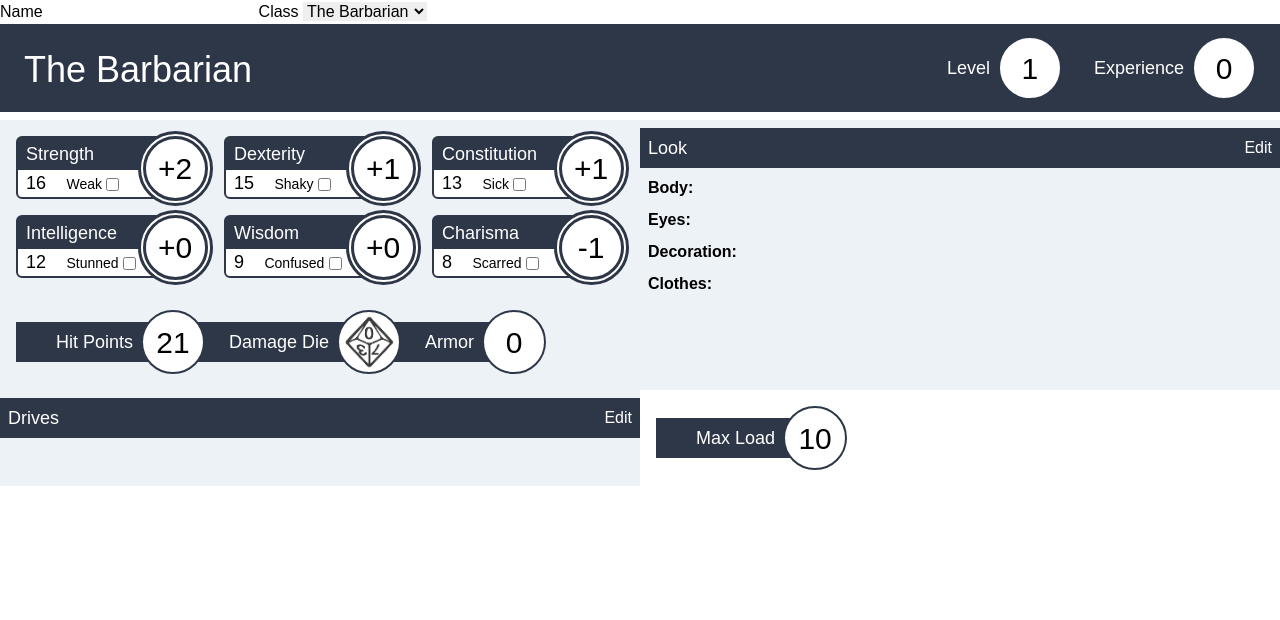
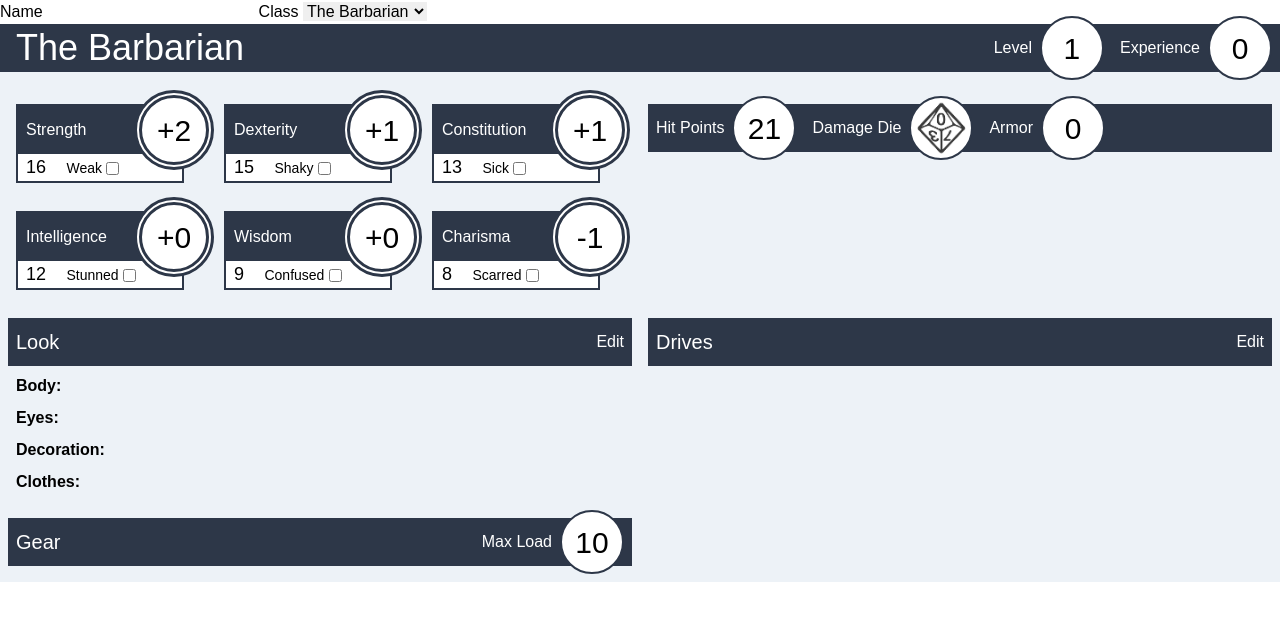
Before and after one commit to robfletcher/dungeon-world-sheets, a Svelte app: page / in a window 1280 px wide. Shown: the top 620 px of the page. Built offline with nearby package versions, Linux system fonts and the light colour scheme; a web font is replaced by a local one.

Commit message:
Much improvement on CSS

```diff
--- a/src/App.svelte
+++ b/src/App.svelte
@@ -28,8 +28,31 @@
   }
 
   h1 {
-    @apply bg-gray-800 text-white text-lg h-8;
     font-family: 'IM Fell English SC', sans-serif;
+  }
+
+  header {
+    @apply col-span-2 flex mb-2 items-center bg-gray-800 text-white h-12;
+  }
+
+  header > h1 {
+    @apply flex-grow leading-none text-xl;
+  }
+
+  header button {
+    @apply flex-initial text-white mx-2;
+  }
+
+  section header > h1 {
+    @apply flex items-center mx-2 h-10;
+  }
+
+  main > section {
+    @apply relative p-2;
+  }
+
+  header .labelled-score {
+    @apply flex-initial my-0;
   }
 
   .bar {
@@ -37,22 +60,15 @@
   }
 
   .labelled-score {
-    @apply m-2 relative;
-  }
-
-  .labelled-score h1,
-  .labelled-score .value {
-    @apply my-3 p-2;
-    display: inline-block;
-    vertical-align: middle;
+    @apply bg-transparent m-2 relative;
   }
 
   .labelled-score h1 {
-    @apply flex items-center h-10 px-10;
+    @apply flex items-center h-10 my-0 mr-16 pr-2 bg-gray-800 text-white;
   }
 
   .labelled-score .value {
-    @apply flex items-center justify-center h-16 w-16 -mr-8 text-3xl bg-white border-solid border-2 border-gray-800 rounded-full;
+    @apply flex items-center justify-center h-16 w-16 text-3xl bg-white text-black border-solid border-2 border-gray-800 rounded-full;
     position: absolute;
     right: 0;
     top: -0.75rem;
--- a/src/CharacterSheet.svelte
+++ b/src/CharacterSheet.svelte
@@ -22,7 +22,6 @@
     </section>
   </header>
 
-  <section>
   <section id="stats">
     <Stat
       name="Strength"
@@ -50,7 +49,8 @@
       bind:stat={$character.charisma}/>
   </section>
 
-    <section class="bar">
+  <section id="combat">
+    <header>
       <section id="hit-points" class="labelled-score">
         <h1>Hit Points</h1>
         <div class="value">{$character.hitPointsCurrent}</div>
@@ -58,14 +58,15 @@
 
       <section id="damage-die" class="labelled-score">
         <h1>Damage Die</h1>
-        <div class="value d{$character.playbook.damageDieFaces}">{$character.playbook.damageDieFaces}</div>
+        <div
+          class="value d{$character.playbook.damageDieFaces}">{$character.playbook.damageDieFaces}</div>
       </section>
 
       <section id="armor" class="labelled-score">
         <h1>Armor</h1>
         <div class="value">{$character.armor}</div>
       </section>
-    </section>
+    </header>
   </section>
 
   <Look/>
@@ -75,27 +76,19 @@
 
 <style>
   main {
-    @apply grid grid-cols-2;
+    @apply grid grid-cols-2 bg-gray-200;
   }
 
-  section {
-    @apply bg-gray-200;
+  main > header {
+    @apply mb-6;
   }
 
-  header {
-    @apply col-span-2 flex bg-gray-800 p-2 pr-12 mb-2 items-center;
-  }
-
-  header > h1 {
-    @apply flex-grow text-4xl rounded-md mx-4 leading-none;
-  }
-
-  header section {
-    @apply bg-transparent flex-initial my-1 ml-4;
+  main > header > h1 {
+    @apply text-4xl mx-4;
   }
 
   #stats {
-    @apply grid grid-cols-3 p-2
+    @apply grid grid-cols-3 row-gap-4 p-2
   }
 
   #damage-die .value {
--- a/src/Drives.svelte
+++ b/src/Drives.svelte
@@ -5,15 +5,17 @@
 
   function selectDrive(it) {
     if (editing) {
-      drive.set(it);
+      $character.drive = it;
       editing = false;
     }
   }
 </script>
 
 <section id="drives" class:editing={editing}>
-  <h1>Drives</h1>
-  <button on:click={e => editing = true}>Edit</button>
+  <header>
+    <h1>Drives</h1>
+    <button on:click={e => editing = true}>Edit</button>
+  </header>
   <ul>
     {#each $character.playbook.drives as it}
       <li on:click={e => selectDrive(it)}
@@ -26,22 +28,8 @@
 </section>
 
 <style>
-  #drives {
-    @apply py-2 bg-gray-200 relative;
-  }
-
-  button {
-    @apply absolute text-white;
-    right: 0.5rem;
-    top: 1rem;
-  }
-
   .selected {
     color: red;
-  }
-
-  h1 {
-    @apply flex items-center h-10 px-2;
   }
 
   ul {
--- a/src/Gear.svelte
+++ b/src/Gear.svelte
@@ -2,11 +2,16 @@
   import {character} from "./character";
 </script>
 
-<section id="gear" class="bar">
-  <section id="load" class="labelled-score">
-    <h1>Max Load</h1>
-    <div class="value">{$character.maxLoad}</div>
-  </section>
+<section id="gear">
+
+  <header>
+    <h1>Gear</h1>
+
+    <section id="load" class="labelled-score">
+      <h1>Max Load</h1>
+      <div class="value">{$character.maxLoad}</div>
+    </section>
+  </header>
 </section>
 
 <style>
--- a/src/Look.svelte
+++ b/src/Look.svelte
@@ -13,9 +13,11 @@
 </script>
 
 <section id="look" class:editing={editing}>
-  <h1>Look</h1>
-  <button type="button" class="edit" on:click={edit}>Edit</button>
-  <button type="button" class="save" on:click={save}>Save</button>
+  <header>
+    <h1>Look</h1>
+    <button type="button" class="edit" on:click={edit}>Edit</button>
+    <button type="button" class="save" on:click={save}>Save</button>
+  </header>
   <ul>
       {#each $character.playbook.looks as { category, suggestions }}
         <li>
@@ -32,16 +34,6 @@
 </section>
 
 <style>
-  #look {
-    @apply py-2 bg-gray-200 relative;
-  }
-
-  button {
-    @apply absolute text-white;
-    right: 0.5rem;
-    top: 1rem;
-  }
-
   button.save {
     @apply hidden;
   }
@@ -52,10 +44,6 @@
 
   .editing button.save {
     @apply block;
-  }
-
-  h1 {
-    @apply flex items-center h-10 px-2;
   }
 
   ul {
--- a/src/Stat.svelte
+++ b/src/Stat.svelte
@@ -16,11 +16,11 @@
 
 <style>
   .stat {
-    @apply relative ml-2 mr-6 my-2 bg-white border-solid border-2 border-gray-800 rounded-md;
+    @apply relative ml-2 mr-8 mb-3 bg-white border-solid border-2 border-gray-800;
   }
 
   .stat h1 {
-    @apply flex items-center px-2;
+    @apply flex items-center px-2 bg-gray-800 text-white h-12;
   }
 
   .score, .debility {
@@ -32,11 +32,9 @@
   }
 
   .bonus {
-    @apply absolute flex items-center justify-center bg-white border-double border-8 border-gray-800 rounded-full text-3xl;
-    right: -0.75em;
-    top: -0.25em;
-    width: 2.5em;
-    height: 2.5em;
+    @apply absolute flex items-center justify-center h-20 w-20 bg-white border-double border-8 border-gray-800 rounded-full text-3xl;
+    right: -2rem;
+    top: -1rem;
   }
 
   .bonus-positive:before {
```
Lines whose indentation alone changed are shown as unchanged.
